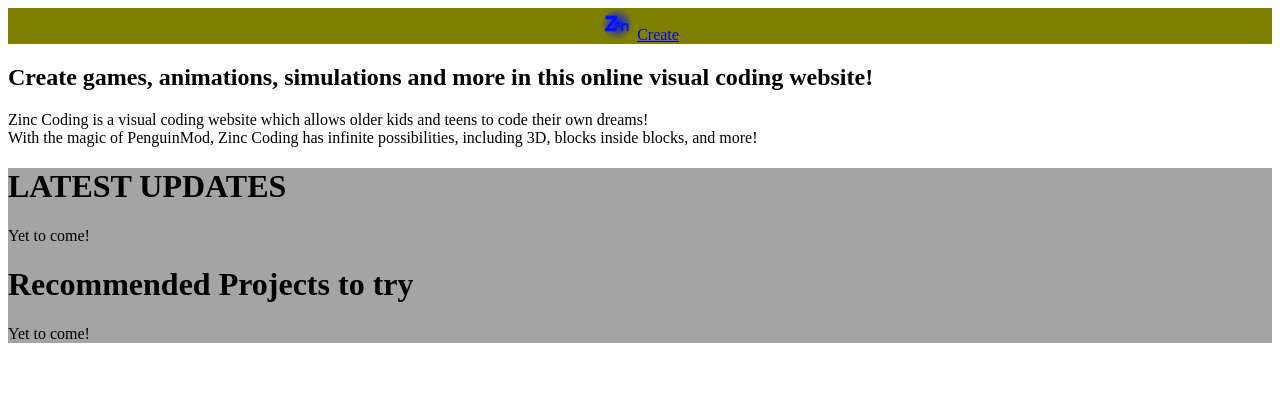
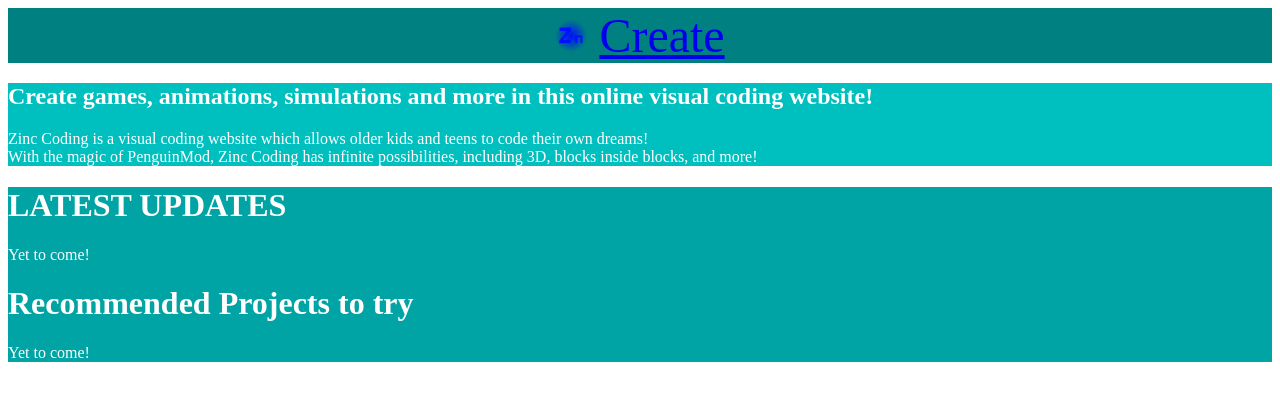
Before and after one commit to Zinc-Coding/zinc-coding-home, a plain HTML site: page index.html in a window 1280 px wide. Drawn offline with Linux system fonts and the light colour scheme.

Commit message:
Update required

```diff
--- a/index.html
+++ b/index.html
@@ -1,21 +1,26 @@
 <html>
   <head>
     <title>Zinc Coding - Home</title>
-    <link rel="icon" type="image/x-icon" href="/img/favicon.ico">
+    <link rel="icon" type="image/x-icon" href="img/favicon.ico">
   </head>
   <style>
     .headerI {
-      background-color: #808000;
+      background-color: #008080;
       text-align: center;
+      font-size: 36pt;
     }
     .intro {
-      background-color: #bfbf00
+      background-color: #00bfbf;
+      color: white;
+    }
+    .main {
+      background-color: #00a4a4;
       color: white;
     }
   </style>
   <body>
     <div class="headerI">
-      <img src="/img/favicon.ico"/>
+      <img src="img/favicon.ico"/>
       <a href="zinc-coding.github.io" style="color=white;">Create</a>
     </div>
     <div class="intro">
@@ -23,7 +28,7 @@
       <p>Zinc Coding is a visual coding website which allows older kids and teens to code their own dreams!<br/>
       With the magic of PenguinMod, Zinc Coding has infinite possibilities, including 3D, blocks inside blocks, and more!</p>
     </div>
-    <div style="background-color: #a4a4a4;">
+    <div class="main">
       <h1>LATEST UPDATES</h1>
       <p>Yet to come!</p>
       <h1>Recommended Projects to try</h1>
```
